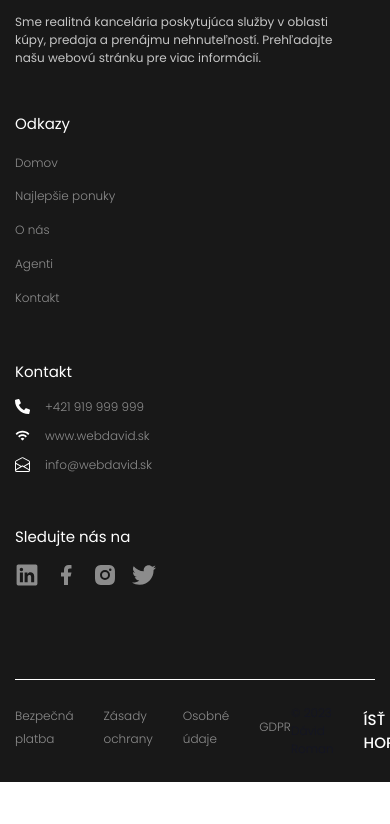
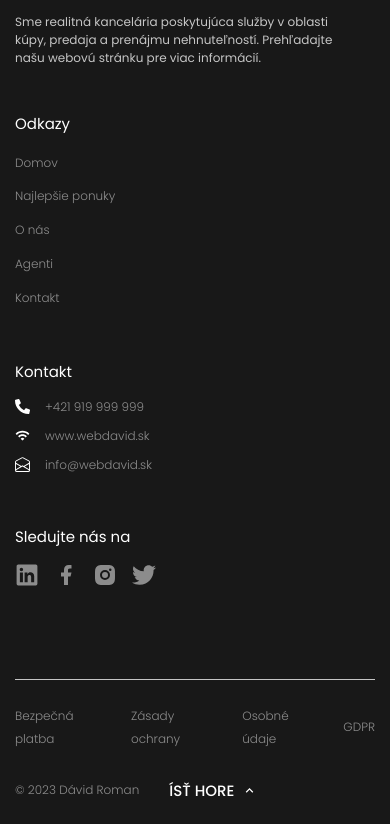
Before and after one commit to davidnx01/real-estate-portfolio, a Next.js app: page / in a window 390 px wide. Shown: the part 6676-7500 px from the top of the page. Before the commit the page ends 7458 px from the top, so only its background shows below. Built offline with nearby package versions, Linux system fonts and the light colour scheme.

Commit message:
Footer Bottom Responsive

```diff
--- a/common/Containers/Footer.jsx
+++ b/common/Containers/Footer.jsx
@@ -81,15 +81,12 @@ const Footer = () => {
 
           <div className={styles.footer_bottom}>
             <div className={styles.footer_bottom_wrap}>
-
-            <div className={styles.footer_bottom_left}>
               <ul>
                 <li><a href="#">Bezpečná platba</a></li>
                 <li><a href="#">Zásady ochrany</a></li>
                 <li><a href="#">Osobné údaje</a></li>
                 <li><a href="#">GDPR</a></li>
               </ul>
-            </div>
 
             <div className={styles.footer_bottom_right}>
               <p className={styles.footer_copy}>&copy; 2023 Dávid Roman</p>
--- a/styles/footer.module.css
+++ b/styles/footer.module.css
@@ -83,7 +83,7 @@
 .follow_wrap{
     display: flex;
     align-items: center;
-    justify-content: flex-end;
+    justify-content: flex-start;
     flex-direction: row;
     gap: 0.5rem;
 }
@@ -223,7 +223,7 @@
 
 .footer_bottom {
     margin-top: 5rem;
-    border-top: 1px solid white;
+    border-top: 1px solid rgba(255,255,255,0.75);
 }
 
 .footer_bottom_wrap {
@@ -234,9 +234,14 @@
     display: flex;
     align-items: center;
     justify-content: space-between;
+    padding-bottom: 0;
 }
 
-.footer_bottom_left ul{
+.footer_bottom_wrap ul li {
+    margin-bottom: 0;
+}
+
+.footer_bottom_wrap ul{
     display: flex;
     align-items: center;
     justify-content: flex-start;
@@ -244,7 +249,7 @@
     flex-direction: row;
 }
 
-.footer_bottom_left ul li a {
+.footer_bottom_wrap ul li a {
     color: white;
     opacity: .5;
     font-size: .8rem;
@@ -252,7 +257,7 @@
     font-weight: 300;
 }
 
-.footer_bottom_left ul li a:hover {
+.footer_bottom_wrap ul li a:hover {
     opacity: 1;
 }
 
@@ -267,6 +272,7 @@
     font-size: .8rem;
     opacity: .5;
     font-weight: 300;
+    color: white;
 }
 
 .footer_bottom_right a {
@@ -279,3 +285,11 @@
     text-decoration: none;
     text-transform: uppercase;
 }
+
+@media only screen and (max-width: 750px) {
+    .footer_bottom_wrap {
+        flex-direction: column;
+        gap: 2rem;
+        align-items: flex-start;
+    }
+}
```
